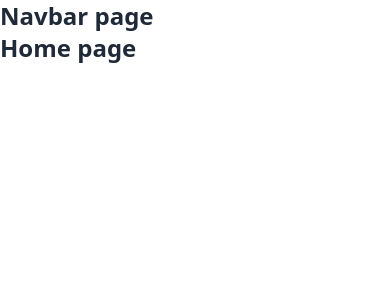
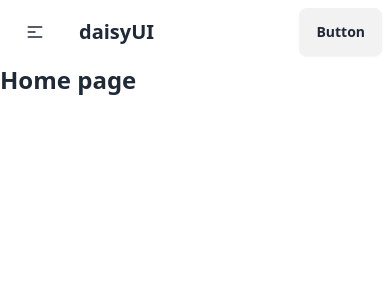
Before and after one commit to stnayem/b910-client-side-stnayem, a React (Vite) app: page / in a window 390 px wide. Shown: the top 300 px of the page. Built offline with nearby package versions, Linux system fonts and the light colour scheme.

Commit message:
navbar initialized with style

```diff
--- a/src/components/Navbar.jsx
+++ b/src/components/Navbar.jsx
@@ -1,9 +1,62 @@
+import { NavLink } from "react-router-dom";
 
 
 const Navbar = () => {
+    const navLinksStyle = ({ isActive, isPending }) =>
+        isPending
+            ? "pending"
+            : isActive
+                ? "text-[#FF497C] border-b-4 border-[#FF497C] mr-4"
+                : "hover:text-[#FF497C]  mr-4";
+
+    const navLinks = <>
+        <li><NavLink className={navLinksStyle} to="/">Home</NavLink></li>
+        <li><NavLink className={navLinksStyle} to="/alltouristsspot">All Tourists Spot</NavLink></li>
+        <li><NavLink className={navLinksStyle} to="/login">Login</NavLink></li>
+        <li><NavLink className={navLinksStyle} to="/register">Register</NavLink></li>
+        <li><NavLink className={navLinksStyle} to="/mylist">My List</NavLink></li>
+    </>
     return (
         <div>
-            <h2 className="text-2xl font-semibold">Navbar page</h2>
+            <div className="navbar bg-base-100">
+                <div className="navbar-start">
+                    <div className="dropdown">
+                        <div tabIndex={0} role="button" className="btn btn-ghost lg:hidden">
+                            <svg
+                                xmlns="http://www.w3.org/2000/svg"
+                                className="h-5 w-5"
+                                fill="none"
+                                viewBox="0 0 24 24"
+                                stroke="currentColor">
+                                <path
+                                    strokeLinecap="round"
+                                    strokeLinejoin="round"
+                                    strokeWidth="2"
+                                    d="M4 6h16M4 12h8m-8 6h16" />
+                            </svg>
+                        </div>
+                        <ul
+                            tabIndex={0}
+                            className="menu menu-sm dropdown-content bg-base-100 rounded-box z-[1] mt-3 w-52 p-2 shadow
+                            ">
+                            {
+                                navLinks
+                            }
+                        </ul>
+                    </div>
+                    <a className="btn btn-ghost text-xl">daisyUI</a>
+                </div>
+                <div className="navbar-center hidden lg:flex">
+                    <ul className="menu-horizontal">
+                        {
+                            navLinks
+                        }
+                    </ul>
+                </div>
+                <div className="navbar-end">
+                    <a className="btn">Button</a>
+                </div>
+            </div>
         </div>
     );
 };
```
